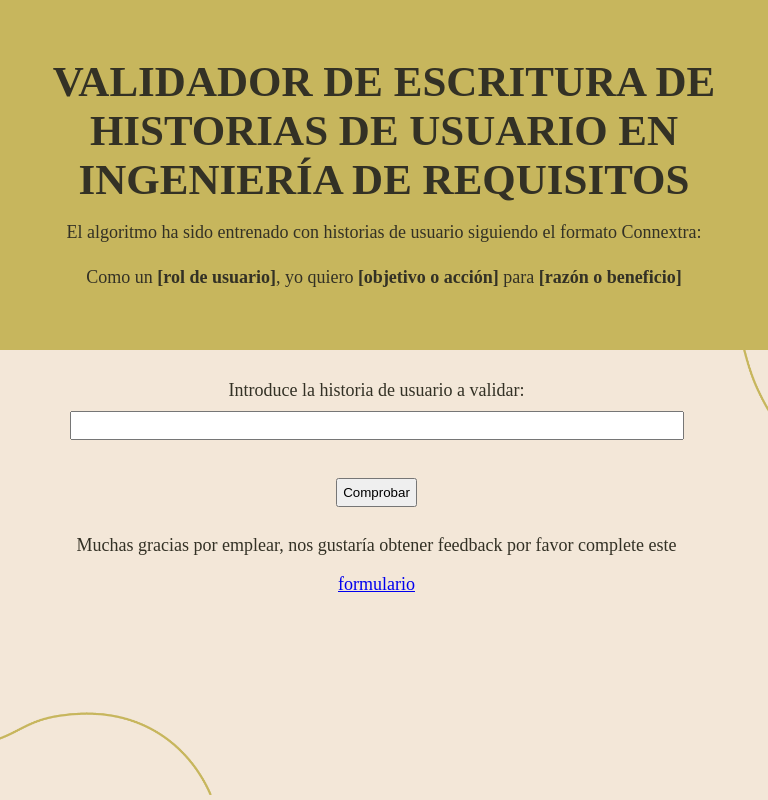
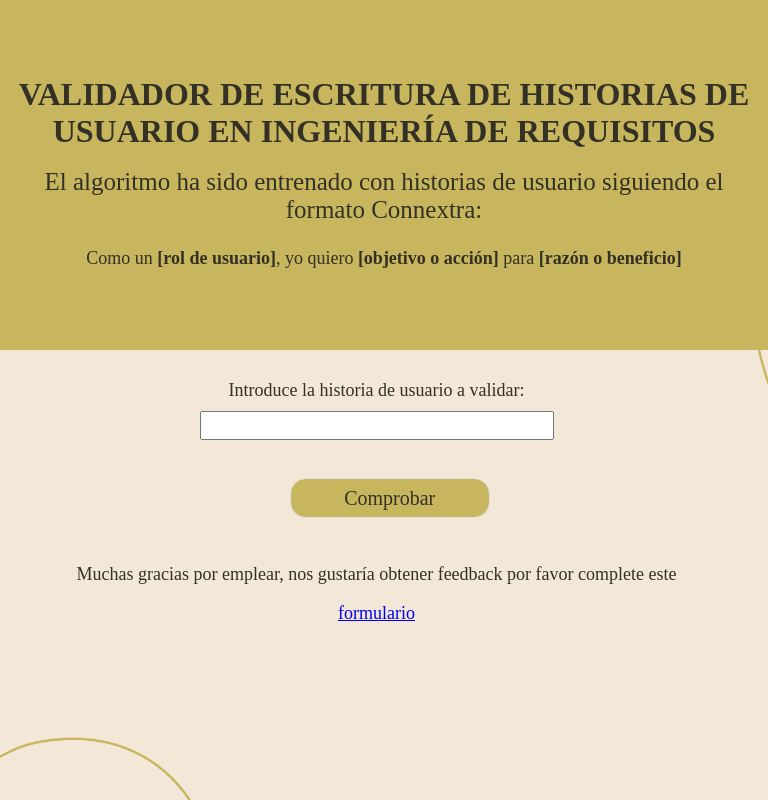
Before and after one commit to yaizargudin/app_tfm, a plain HTML site: page index.html in a window 768 px wide. Drawn offline with Linux system fonts and the light colour scheme.

Commit message:
añadir boton y estilos movil

```diff
--- a/index.html
+++ b/index.html
@@ -2,6 +2,7 @@
 <html>
     <head>
         <link rel="stylesheet" href="style.css">
+        <meta name="viewport" content="width=device-width, initial-scale=1" />
     </head>
     <body>
         <script src="form.js"></script>
@@ -18,7 +19,7 @@
             <label for="story">Introduce la historia de usuario a validar:</label><br>
             <input type="text" id="story" name="story" required minlength="4" /><br>
             <p class="text-too-short">Es demasiado corta la historia de usuario</p><br>
-            <button id="check">Comprobar</button><br>
+            <button id="check" class="button-46" role="button">Comprobar</button><br>
             <div id="result">
                 <p id="text-result"></p>
                 <p>Muchas gracias por emplear, nos gustaría obtener feedback por favor complete este </p><a href="https://forms.gle/93Rd9F1rkZA5bKHe8" target="_blank">formulario</a>
--- a/style.css
+++ b/style.css
@@ -42,7 +42,23 @@ h2 {
     margin: 3px;
     color: #333125;
 }
-
+@media (max-width: 1250px) {
+    h1{
+        font-size: 32px;
+    }
+    h2{
+        font-size: 25px;
+    }
+    label{
+        font-size:30px;
+    }
+    #story{
+        min-width: 340px !important;
+    }
+    #check{
+        margin-left:38% !important;
+    }
+  }
 h3 {
     font-family: Mulish;
     color: #222222;
@@ -78,6 +94,7 @@ label {
 #check {
     margin: 10px;
     padding: 5px;
+    margin-left: 43%;
 }
 
 #result {
@@ -110,3 +127,45 @@ label {
         transform: rotate(360deg);
     }
     }
+
+    /* CSS */
+    .button-46 {
+      align-items: center;
+      background-color: #C7B65D;
+      border: 1px solid #DFDFDF;
+      border-radius: 16px;
+      box-sizing: border-box;
+      color: #333125;
+      cursor: pointer;
+      display: flex;
+      font-family: Mulish;
+      font-size: 18px;
+      justify-content: center;
+      line-height: 28px;
+      max-width: fit-content;
+      padding: 14px 22px;
+      text-decoration: none;
+      transition: all .2s;
+      user-select: none;
+      -webkit-user-select: none;
+      touch-action: manipulation;
+      width: 100%;
+    }
+
+    .button-46:active,
+    .button-46:hover {
+      outline: 0;
+    }
+
+    .button-46:hover {
+      background-color: #F3E7D8;
+      border-color: rgba(0, 0, 0, 0.19);
+    }
+
+    @media (min-width: 768px) {
+      .button-46 {
+        font-size: 20px;
+        min-width: 200px;
+        padding: 14px 16px;
+      }
+    }
```
